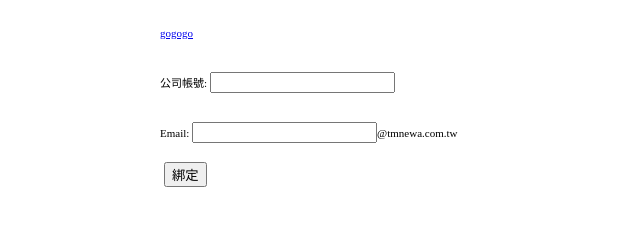
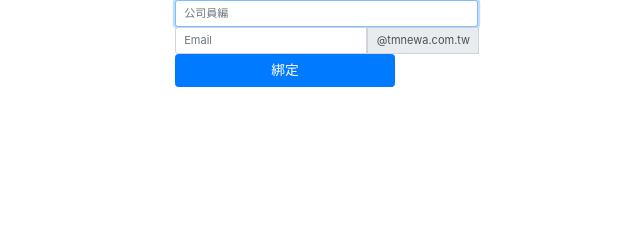
Before and after one commit to njscococo/LineAPIServer, a website: page public/tmnewalogin.html in a window 1280 px wide. Shown: the whole page, without its empty margins (230-870 px from the left). Drawn offline with nearby package versions, Linux system fonts and the light colour scheme.

Commit message:
add boostrap for login page

```diff
--- a/public/tmnewalogin.html
+++ b/public/tmnewalogin.html
@@ -1,7 +1,12 @@
 <html>
 <header>
-        <link rel="stylesheet" href="./css/style.css">
+    <link rel="stylesheet" href="./css/style.css">
     <script src="./lib/axios.min.js"></script>
+    <link rel="stylesheet" href="https://stackpath.bootstrapcdn.com/bootstrap/4.3.1/css/bootstrap.min.css"
+        integrity="sha384-ggOyR0iXCbMQv3Xipma34MD+dH/1fQ784/j6cY/iJTQUOhcWr7x9JvoRxT2MZw1T" crossorigin="anonymous">
+    <script src="https://stackpath.bootstrapcdn.com/bootstrap/4.3.1/js/bootstrap.min.js"
+        integrity="sha384-JjSmVgyd0p3pXB1rRibZUAYoIIy6OrQ6VrjIEaFf/nJGzIxFDsf4x0xIM+B07jRM"
+        crossorigin="anonymous"></script>
     <!-- <script src="./lib/countdown.min.js"></script> -->
     <!-- <script src="https://cdn.jsdelivr.net/npm/vconsole@3.3.0/dist/vconsole.min.js"></script>
 
@@ -13,17 +18,20 @@
 
 <body>
     <div id="div_login" class="box box2">
-        <a href="file:///c:/">gogogo</a>
-        <div>
-            <label for="userid">公司帳號:</label>
-            <input type="text" name="userid" id="userid" value="">
+        <div class="col-md-8">
+            <input type="text" id="userid" class="form-control" placeholder="公司員編" value="" required="true"
+                autofocus="true">
         </div>
-        <div>
-            <label for="pw">Email:</label>
-            <input type="text" name="pw" id="pw" style="text-align: right" value="">@tmnewa.com.tw
+        <div class="col-md-8 input-group">
+            <div class="input-group">
+                <input type="text" class="form-control" id="pw" placeholder="Email" required="">
+                <div class="input-group-prepend">
+                    <span class="input-group-text">@tmnewa.com.tw</span>
+                </div>
+            </div>
         </div>
-        <div>
-            <button id="btn_binding">綁定</button>
+        <div class="col-md-6">
+            <button id="btn_binding" class="btn btn-primary btn-lg btn-block" type="submit">綁定</button>
         </div>
     </div>
 
```
